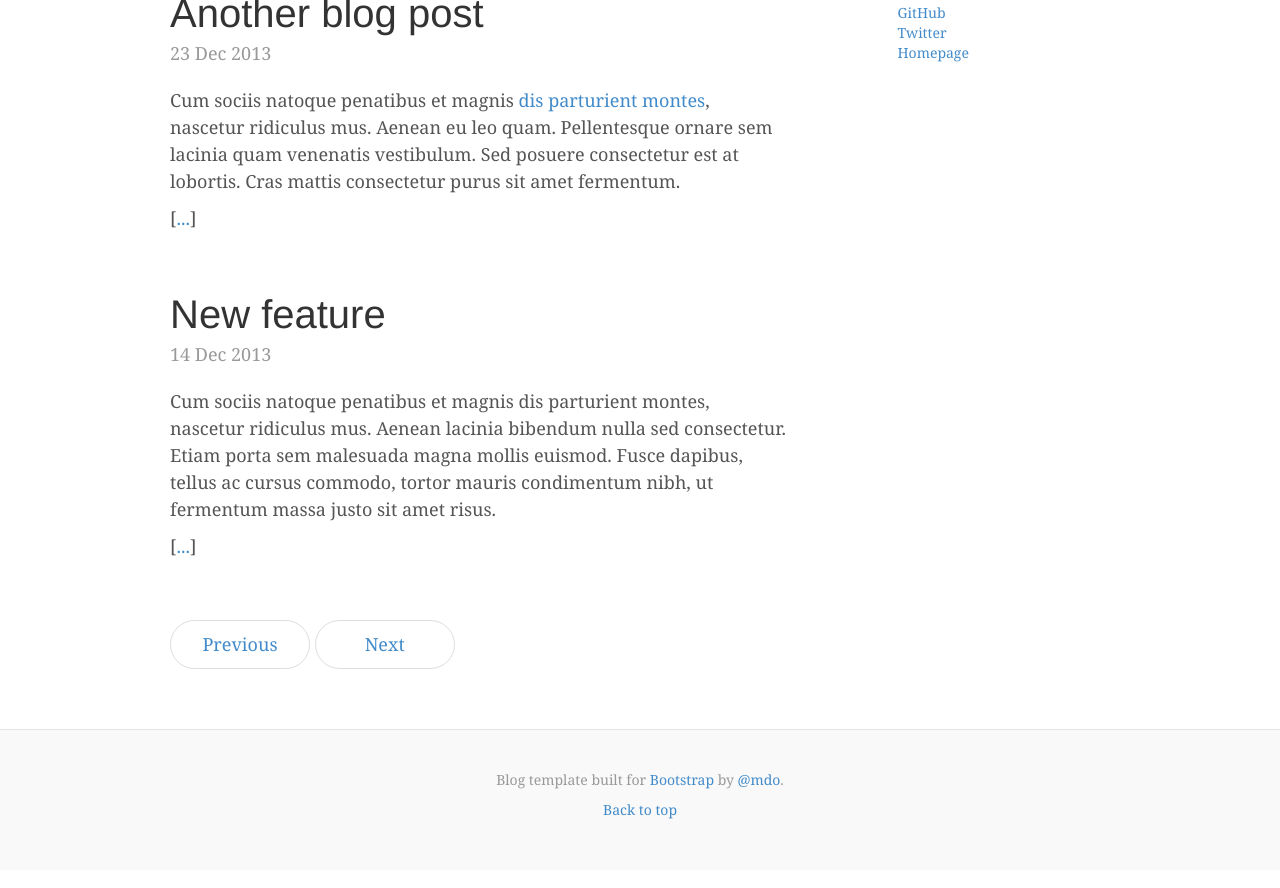
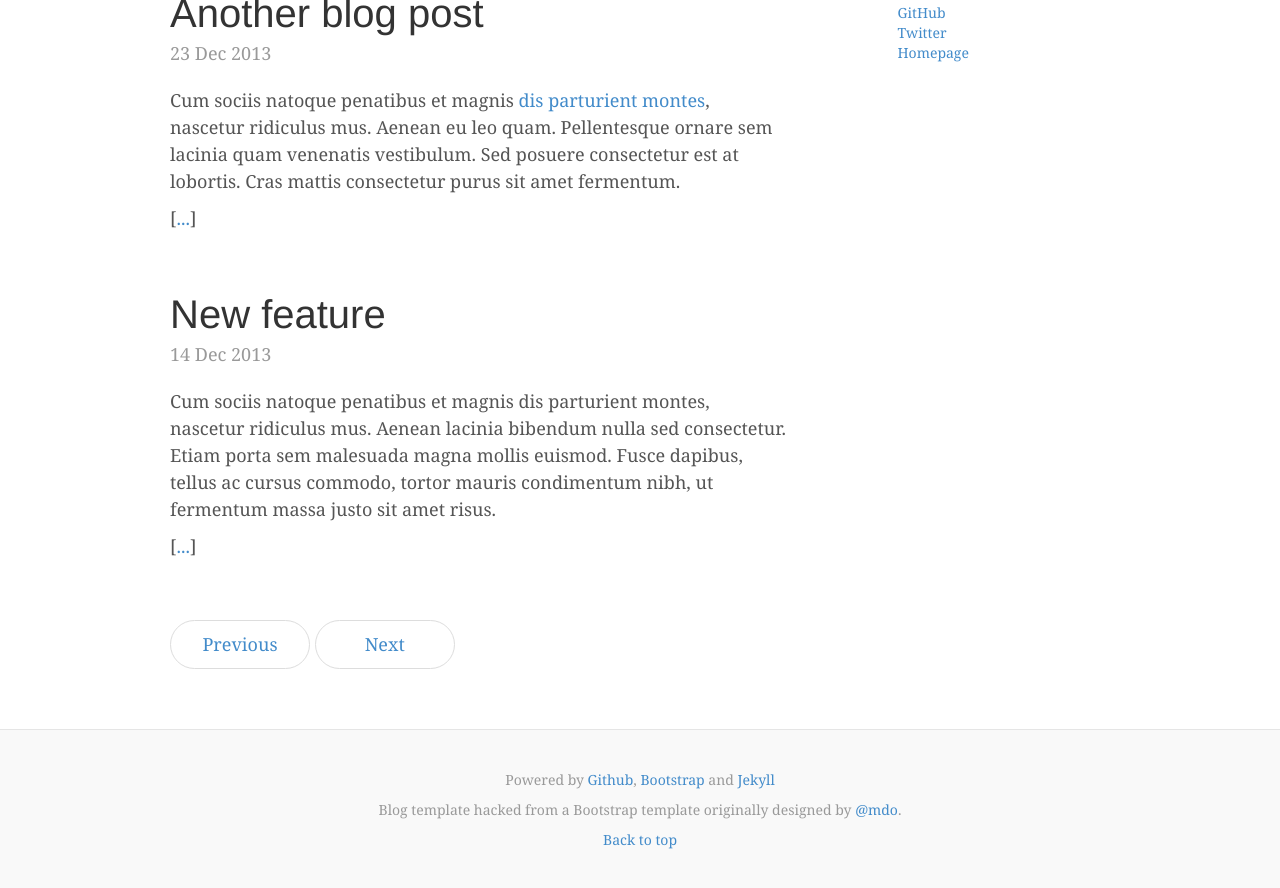
Before and after one commit to learningwebappdev/learningwebappdev.github.io, a Jekyll site: the page built from index.html, in a window 1280 px wide and 900 px high, scrolled down 830 px. Shown: the top 888 px of the window. Built offline with Jekyll 4.4.1, drawn with Linux system fonts in a browser that asks for light colours; nearby versions of some CDN libraries; Markdown is read by kramdown in place of the engine named in the settings.

Commit message:
fix issue with sidebar, and update footer

```diff
--- a/_includes/footer.html
+++ b/_includes/footer.html
@@ -1,5 +1,6 @@
     <div class="blog-footer">
-      <p>Blog template built for <a href="http://getbootstrap.com">Bootstrap</a> by <a href="https://twitter.com/mdo">@mdo</a>.</p>
+      <p>Powered by <a href="http://github.com">Github</a>, <a href="http://getbootstrap.com">Bootstrap</a> and <a href="http://jekyllrb.com">Jekyll</a></p>
+      <p>Blog template hacked from a Bootstrap template originally designed by <a href="https://twitter.com/mdo">@mdo</a>.</p>
       <p>
         <a href="#">Back to top</a>
       </p>
--- a/_includes/sidebar.html
+++ b/_includes/sidebar.html
@@ -1,6 +1,6 @@
 <div class="col-sm-3 col-sm-offset-1 blog-sidebar">
   <div class="sidebar-module">
-    <img class="img-responsive" src="images/cover.jpg" alt="Learning Web Application Development Cover"/>
+    <img class="img-responsive" src="/images/cover.jpg" alt="Learning Web Application Development Cover"/>
   </div>
 
   <div class="sidebar-module">
```
